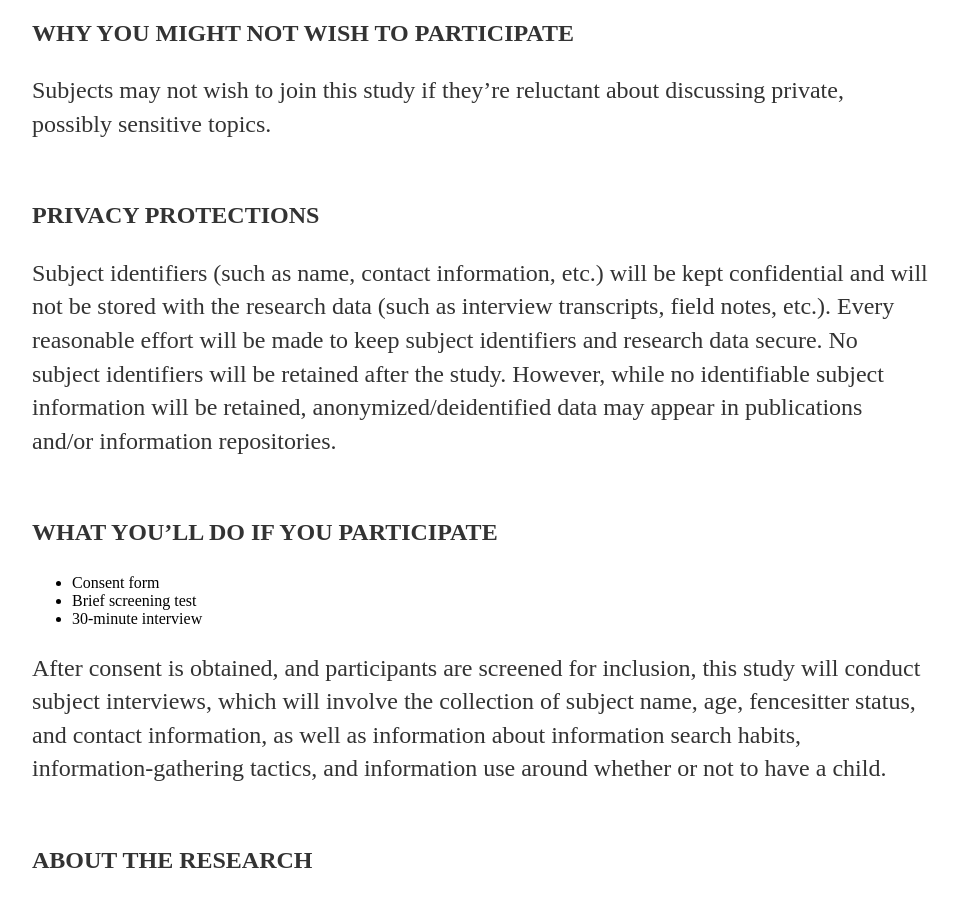
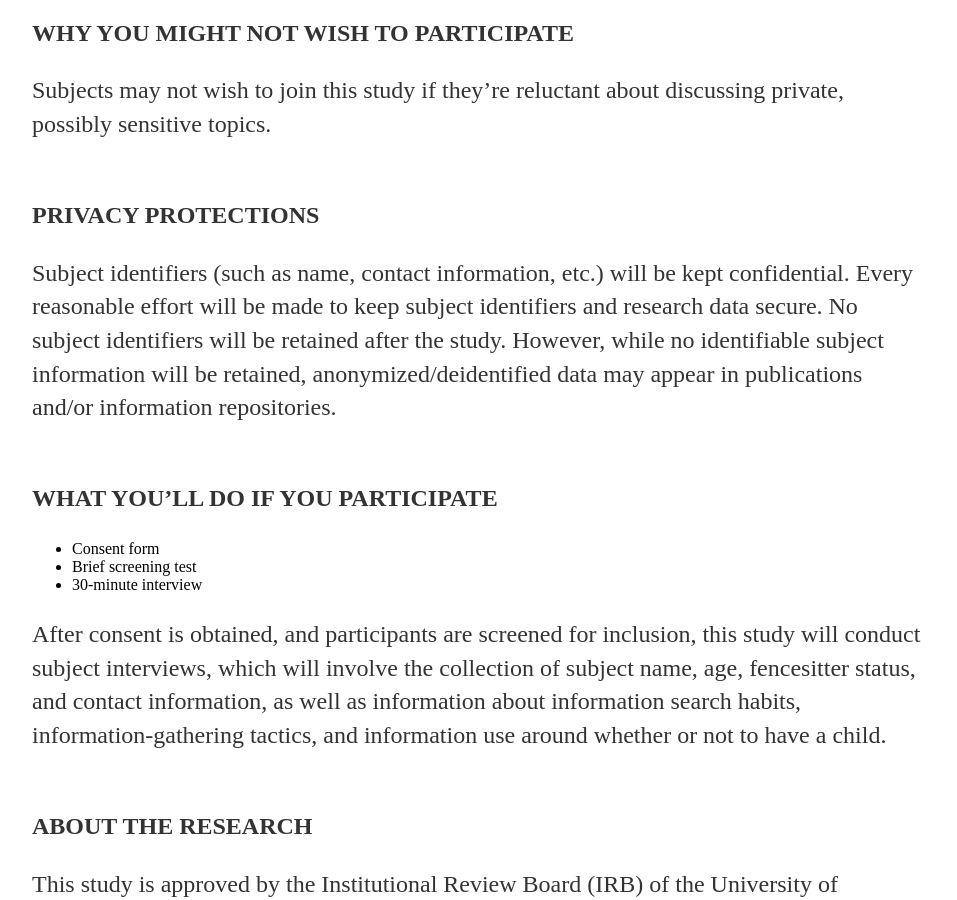
Before and after one commit to kthrog/old_site, a Jekyll site: the page built from fencesitters-infobehavior.html, in a window 1280 px wide and 900 px high, scrolled down 893 px. Shown: the whole window, without its empty margins (160-1117 px from the left). Built offline with Jekyll 4.4.1, drawn with Linux system fonts in a browser that asks for light colours.

Commit message:
Update fencesitters-infobehavior.html

```diff
--- a/fencesitters-infobehavior.html
+++ b/fencesitters-infobehavior.html
@@ -31,7 +31,7 @@ title: Fencesitter Information Behavior
 
 	<b>PRIVACY PROTECTIONS</b>
 	<p>
-	<p> Subject identifiers (such as name, contact information, etc.) will be kept confidential and will not be stored with the research data (such as interview transcripts, field notes, etc.). Every reasonable effort will be made to keep subject identifiers and research data secure. No subject identifiers will be retained after the study. However, while no identifiable subject information will be retained, anonymized/deidentified data may appear in publications and/or information repositories.
+	<p> Subject identifiers (such as name, contact information, etc.) will be kept confidential. Every reasonable effort will be made to keep subject identifiers and research data secure. No subject identifiers will be retained after the study. However, while no identifiable subject information will be retained, anonymized/deidentified data may appear in publications and/or information repositories.
 	<p>
 	<br>
 
```
